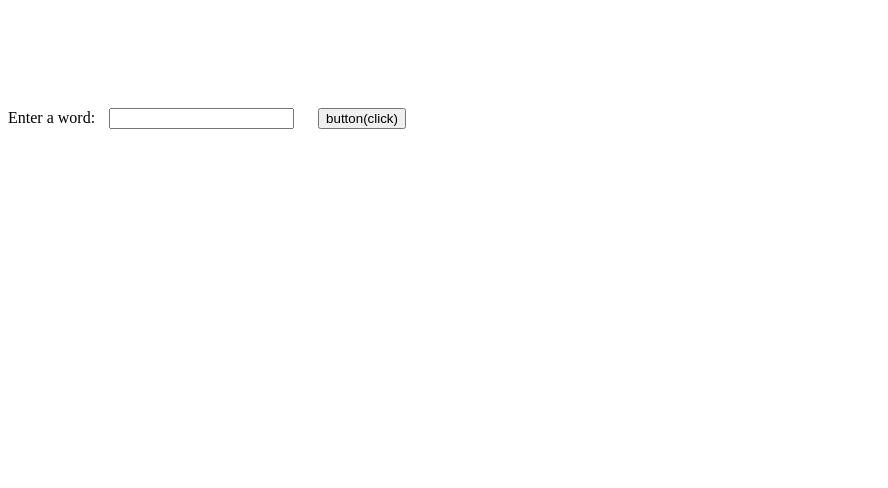
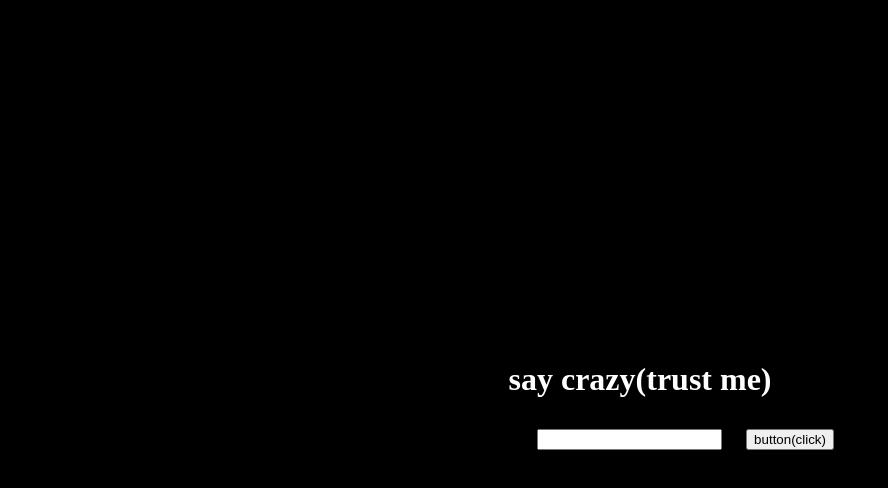
Before and after one commit to neconashi/crazy, a plain HTML site: page index.html in a window 1280 px wide. Shown: the whole page, without its empty margins (0-888 px from the left). Drawn offline with Linux system fonts and the light colour scheme.

Commit message:
Update index.html

```diff
--- a/index.html
+++ b/index.html
@@ -3,9 +3,8 @@
   <head>
     <title>you said crazy?</title>
     <style>
-       <style>
       body {
-        background-color : black;
+        background-color: black;
         display: flex;
         flex-direction: column;
         justify-content: center;
@@ -13,7 +12,8 @@
         height: 100vh;
       }
 
-      h1, p, p2 {
+
+      h1, p {
         color: white;
         text-align: center;
       }
@@ -25,7 +25,6 @@
   </head>
   <body>
      <h1>say crazy(trust me)</h1>
-    <p2> (you can say it more than once)</p2>
     <form>
       <label for="input">Enter a word:</label>
       <input type="text" id="input" name="input">
```
